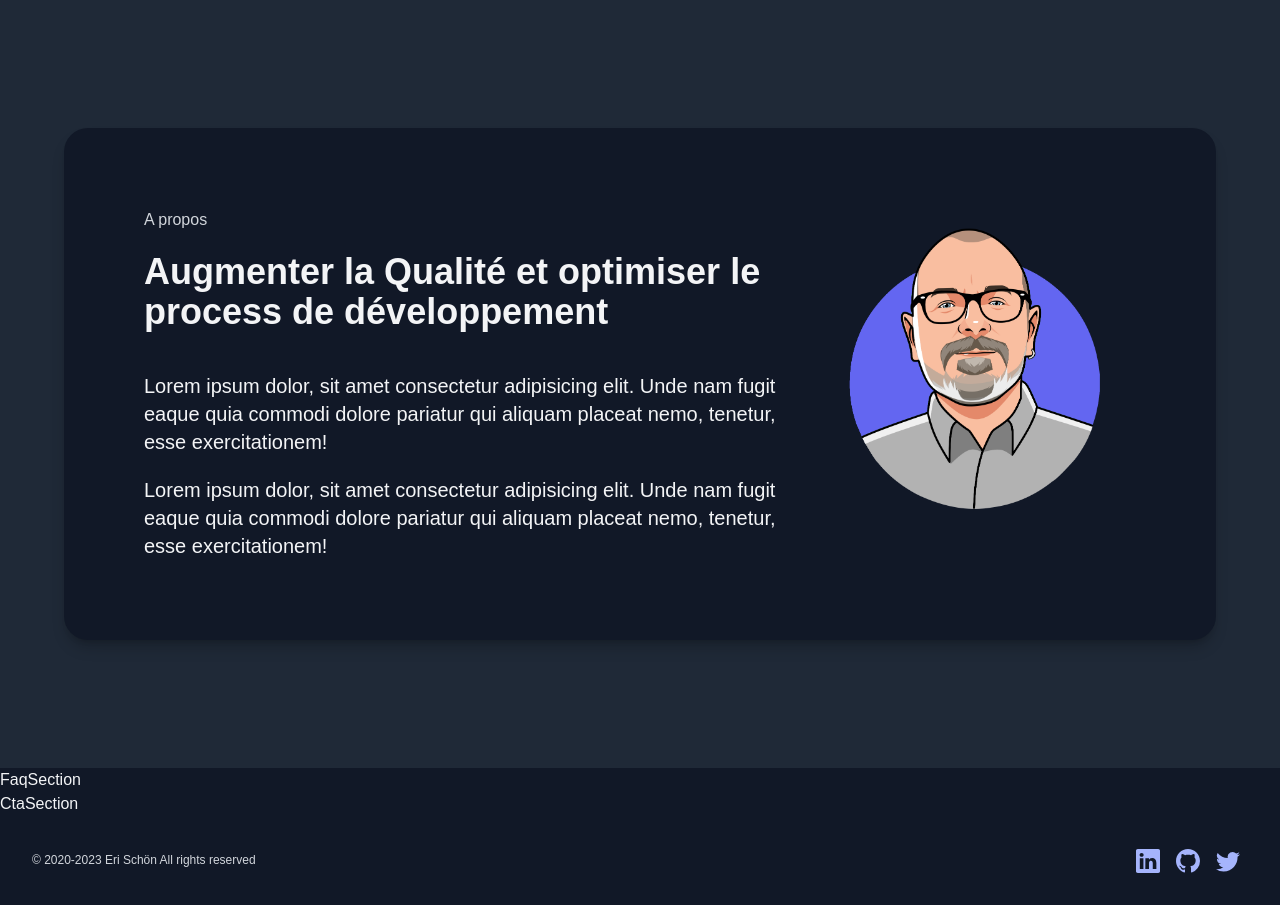
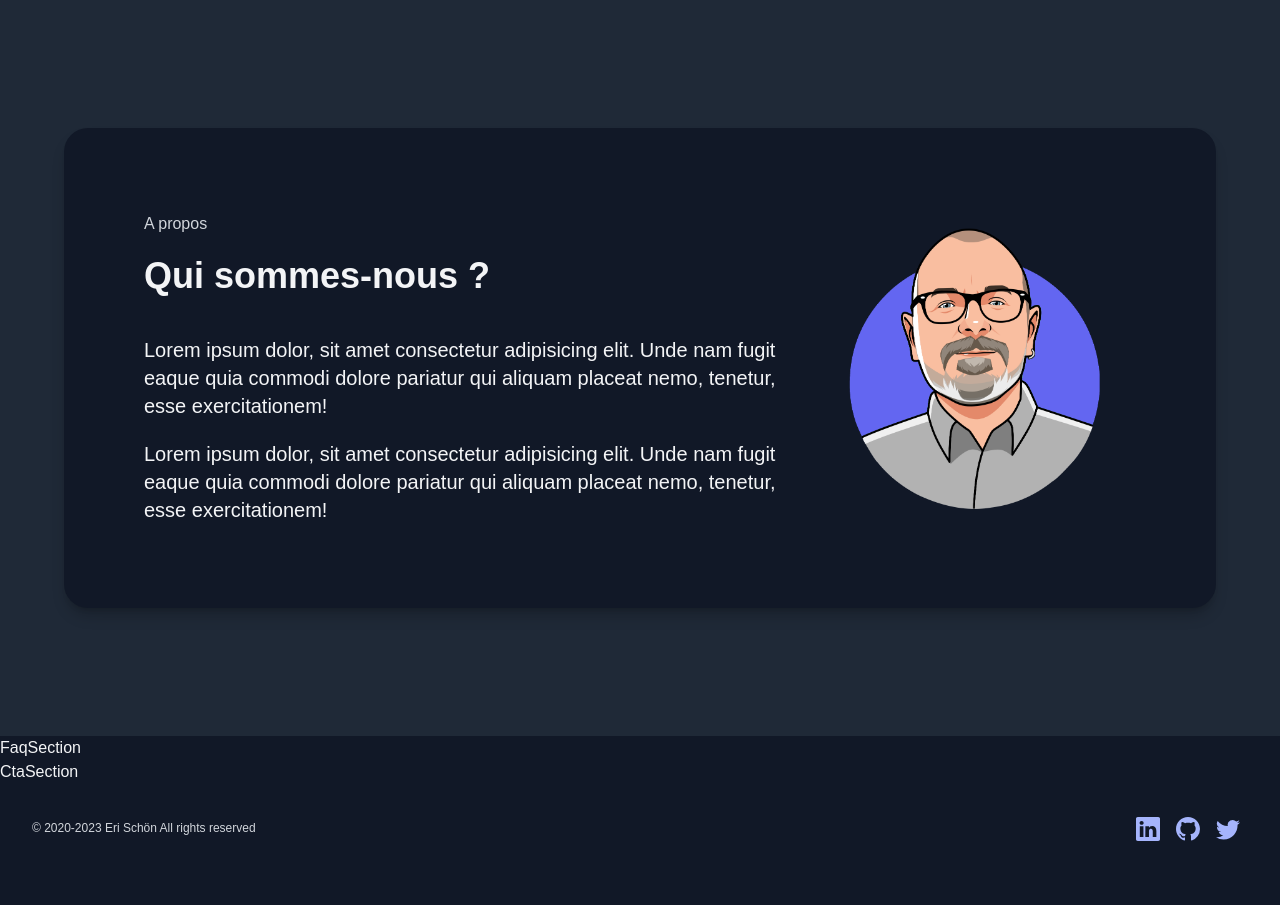
Before and after one commit to erischon/the-dizalch-project, a Next.js app: page / in a window 1280 px wide. Shown: the part 5300-6205 px from the top of the page. After the commit the page ends 6173 px from the top, so only its background shows below. Built offline with nearby package versions, Linux system fonts and the light colour scheme.

Commit message:
about section refactoring

```diff
--- a/src/components/public/sections/AboutSection.tsx
+++ b/src/components/public/sections/AboutSection.tsx
@@ -2,23 +2,26 @@ import Image from "next/image";
 
 import { metrics } from "@/data/infos";
 import Section from "@/components/public/Section";
+import Container from "@/components/public/Container";
+import SectionHeader from "@/components/public/SectionHeader";
+
+import { sections } from "@/data/infos";
 
 /**
  * @description About Section component
  * @version 1.0.0
  */
 export default function AboutSection() {
+  const { header, title } = sections.about;
+
   return (
     <Section id="about" background="bg-gray-800">
-      <div className="grid md:grid-cols-12 mx-auto bg-gray-900 rounded-3xl p-10 lg:p-20 shadow-lg shadow-black/20">
-        <div className="md:col-span-8 order-2 md:order-1">
-          <div className="flex flex-col md:items-start mb-10 max-w-3xl text-center md:text-left">
-            <p className="text-md text-gray-300 mb-5">A propos</p>
-
-            <h2 className="text-4xl font-semibold">
-              Augmenter la Qualité et optimiser le process de développement
-            </h2>
-          </div>
+      <Container
+        background="bg-gray-900"
+        otherClass="flex flex-col-reverse items-center md:flex-row"
+      >
+        <div className="">
+          <SectionHeader header={header} title={title} />
 
           <div className="text:lg lg:text-xl flex flex-col gap-5">
             <p className="">
@@ -34,12 +37,13 @@ export default function AboutSection() {
             </p>
           </div>
         </div>
-        <div className="md:col-span-4 order-1 md:order-2 justify-self-end">
-          <div className="w-80 h-80 relative">
+
+        <div className="">
+          <div className="w-60 h-60 lg:w-80 lg:h-80 relative">
             <Image src="/erischon_indigo.png" alt="Eri Schön" fill />
           </div>
         </div>
-      </div>
+      </Container>
 
       {/* <div className="grid md:grid-cols-12 w-full justify-center gap-4 bg-indigo-900 rounded-3xl p-10 lg:p-20 shadow-lg shadow-black/20">
         {metrics.map((metric) => (
--- a/src/data/infos.js
+++ b/src/data/infos.js
@@ -164,6 +164,10 @@ export const sections = {
     header: "Testimonials",
     title: "Ce que nos clients disent de nous",
   },
+  about: {
+    header: "A propos",
+    title: "Qui sommes-nous ?",
+  },
 };
 
 // Blog Informations
```
